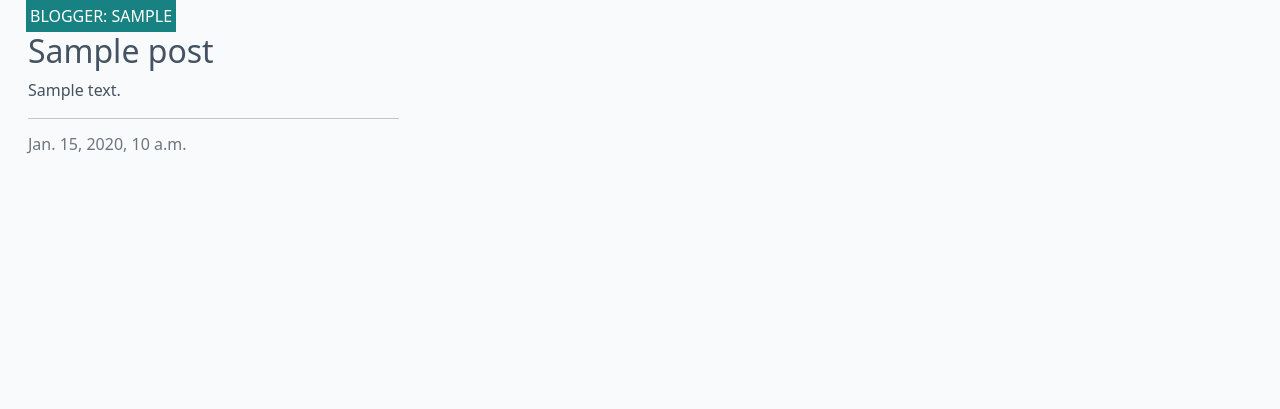
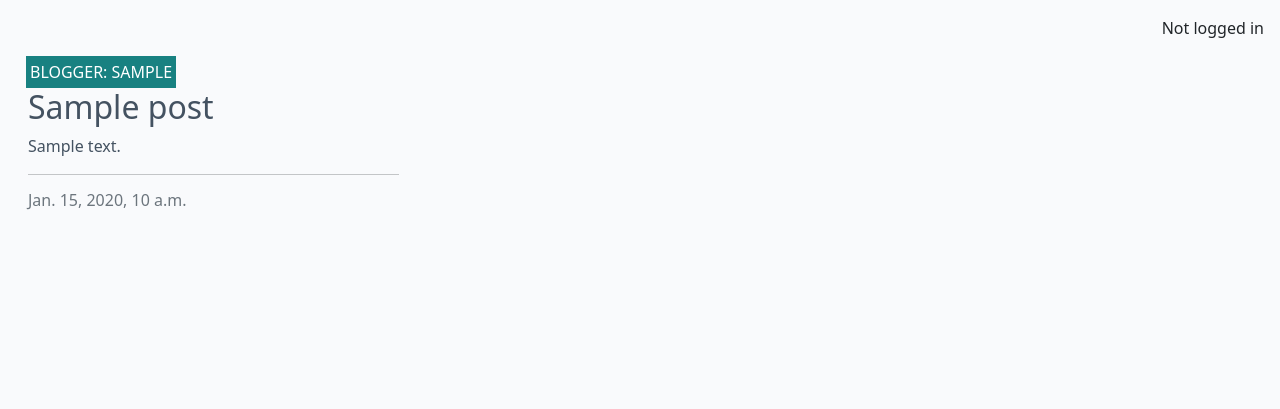
Before and after one commit to Humanslaughter/pp4-blog, a Django app: page / in a window 1280 px wide. Shown: the part 60-469 px from the top of the page. Run offline with Django 4.2, Linux system fonts and the light colour scheme; tables that the repository leaves empty hold one stand-in row (values such as "Sample post").

Commit message:
Add user login status

```diff
--- a/blogster/settings.py
+++ b/blogster/settings.py
@@ -28,7 +28,7 @@ TEMPLATES_DIR = os.path.join(BASE_DIR, 'templates')
 SECRET_KEY = os.environ.get("SECRET_KEY")
 
 # SECURITY WARNING: don't run with debug turned on in production!
-DEBUG = False
+DEBUG = True
 
 ALLOWED_HOSTS = ['8000-humanslaughter-pp4blog-y9l65fl6419.ws-us107.gitpod.io', '.herokuapp.com']
 
--- a/templates/base.html
+++ b/templates/base.html
@@ -72,6 +72,11 @@
     </nav>
 
     <main class="flex-shrink-0 main-bg">
+        {% if user.is_authenticated %}
+        <p class="text-end m-3">Logged in as {{ user }}</p>
+        {% else %}
+        <p class="text-end m-3">Not logged in</p>
+        {% endif %}
 
         {% block content %}
         <!-- Content Goes here -->
```
